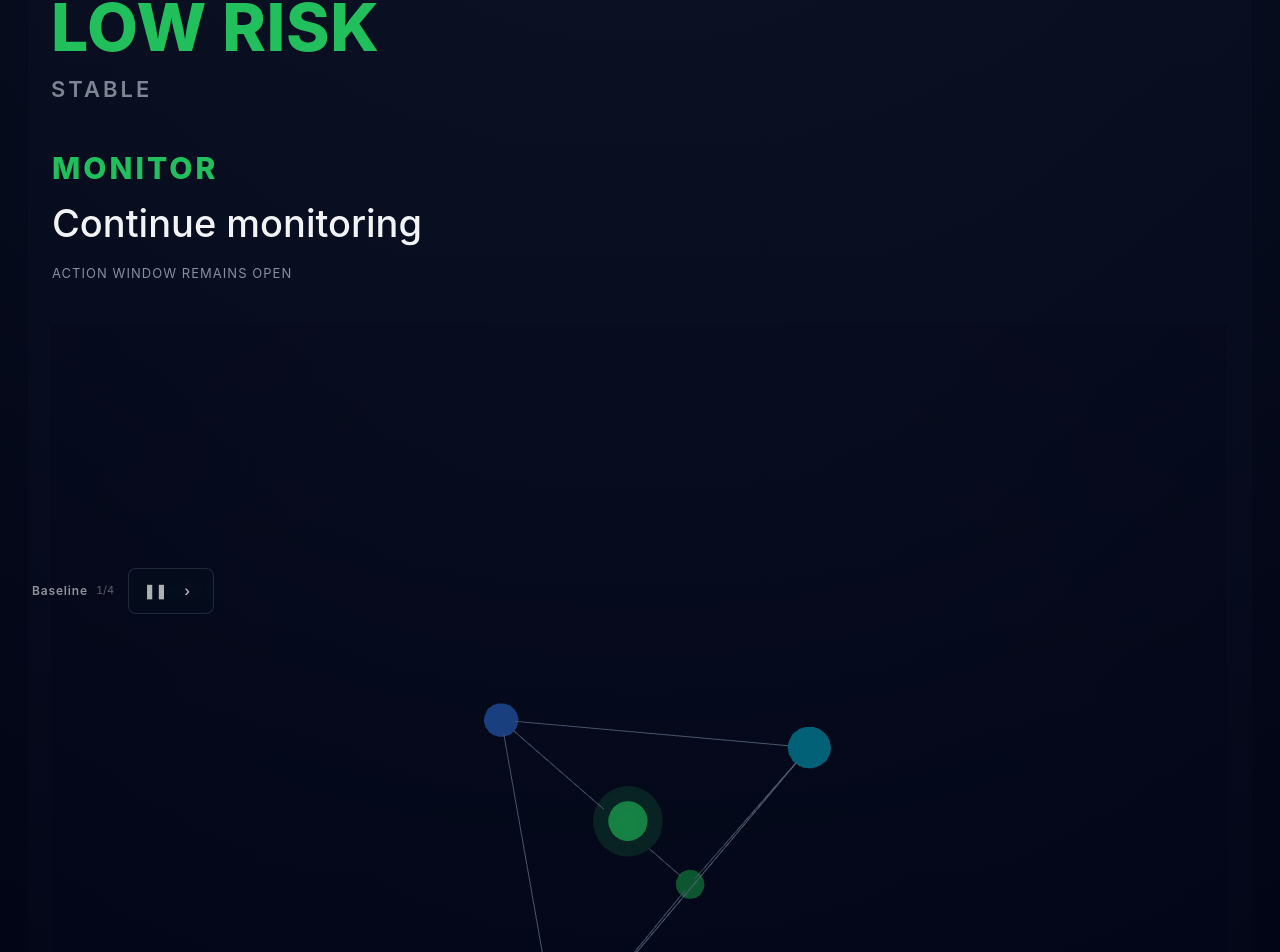
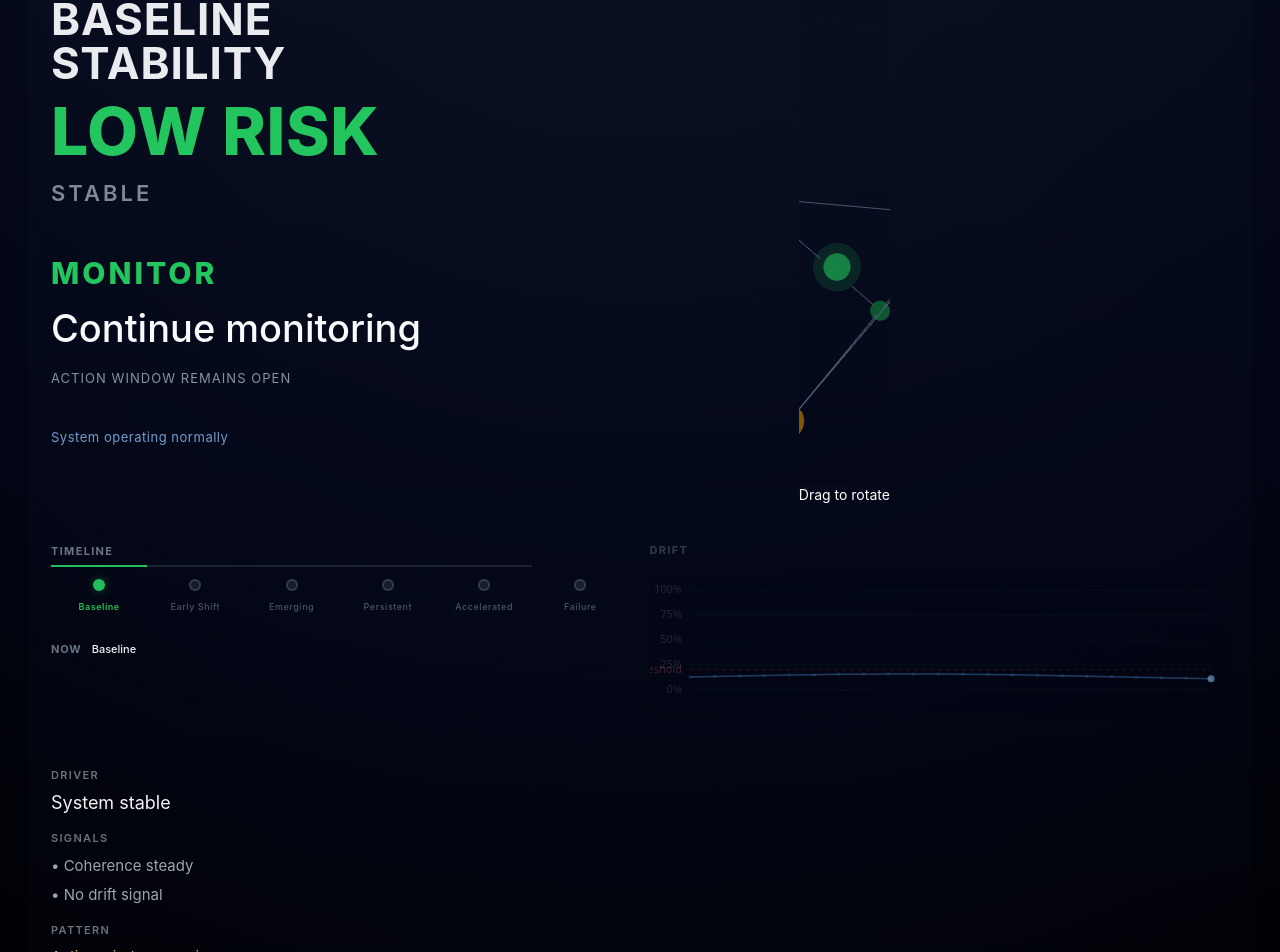
Before and after one commit to Neraium/neraium-core, a Next.js app in the folder frontend/: page / in a window 1280 px wide. Shown: the part 156-1108 px from the top of the page. Built offline with nearby package versions, Linux system fonts and the light colour scheme.

Commit message:
Upgrade Decision UI layout to hero split + improve tetrahedron authority

```diff
--- a/frontend/components/DecisionUI.tsx
+++ b/frontend/components/DecisionUI.tsx
@@ -14,6 +14,7 @@ interface DecisionUIProps {
   error?: string | null
   narrative?: string
   meaningLine?: string | null
+  isAutoPlay?: boolean
 }
 
 function inferImpactWindow(state: DecisionUIState): string {
@@ -28,7 +29,7 @@ function inferImpactWindow(state: DecisionUIState): string {
   return 'Action window: open'
 }
 
-export default function DecisionUI({ state, isLoading = false, error = null, narrative, meaningLine }: DecisionUIProps) {
+export default function DecisionUI({ state, isLoading = false, error = null, narrative, meaningLine, isAutoPlay }: DecisionUIProps) {
   if (error) {
     return <div style={styles.root}><div style={styles.simpleText}>Unable to load: {error}</div></div>
   }
@@ -38,9 +39,12 @@ export default function DecisionUI({ state, isLoading = false, error = null, nar
   }
 
   const impactWindow = inferImpactWindow(state)
-  const isEmergingMoment = Boolean(meaningLine) && state.statusHeader.degradationStage !== DegradationStage.FAILURE_APPROACH
   const severityTone = state.tetrahedron.severityScalar
   const ambientDim = 1 - severityTone * 0.13
+  const isChartMinimal = isAutoPlay && (
+    state.statusHeader.degradationStage === DegradationStage.BASELINE ||
+    state.statusHeader.degradationStage === DegradationStage.EARLY_SHIFT
+  )
 
   return (
     <div style={styles.root}>
@@ -50,52 +54,67 @@ export default function DecisionUI({ state, isLoading = false, error = null, nar
           background: `linear-gradient(180deg, rgba(15,23,42,${0.26 + severityTone * 0.12}) 0%, rgba(2,6,23,${0.13 + severityTone * 0.16}) 100%)`,
         }}
       >
-        {narrative && <div style={{ ...styles.narrative, opacity: ambientDim }}>{narrative}</div>}
+        {/* Top narrative */}
+        {narrative && <div style={styles.narrative}>{narrative}</div>}
 
-        <div style={{ opacity: ambientDim, transition: 'opacity 0.62s ease' }}>
+        {/* Hero split */}
+        <div style={styles.heroSplit}>
+          {/* Left: status + action + meaning */}
+          <div style={styles.leftColumn}>
             <StatusHeader status={state.statusHeader} />
+            <div style={{ marginTop: '8px' }}>
+              <ActionPanel action={state.actionPanel} impactWindow={impactWindow} />
+            </div>
+            {meaningLine && <div style={styles.meaningLine}>{meaningLine}</div>}
           </div>
 
-        <div style={{ opacity: ambientDim, transition: 'opacity 0.62s ease', marginLeft: '1px' }}>
-          <ActionPanel action={state.actionPanel} impactWindow={impactWindow} />
+          {/* Right: tetrahedron large and vertically centered */}
+          <div style={styles.rightColumn}>
+            <EnhancedTetrahedronViz tetrahedronState={state.tetrahedron} isInteractive={true} />
+          </div>
         </div>
 
-        {isEmergingMoment && <div style={{ ...styles.meaningLine, opacity: 0.9 * ambientDim }}>{meaningLine}</div>}
-
-        <div style={styles.heroSection}>
-          <EnhancedTetrahedronViz tetrahedronState={state.tetrahedron} isInteractive={true} />
+        {/* Bottom support band: timeline + drift */}
+        <div style={{ ...styles.supportBand, opacity: ambientDim, transition: 'opacity 0.62s ease' }}>
+          <div style={styles.supportItem}>
+            <SystemTimeline timeline={state.timeline} />
+          </div>
+          <div style={styles.supportItem}>
+            {state.driftChart.dataPoints.length > 0 ? (
+              <DriftChart chart={state.driftChart} minimal={isChartMinimal} />
+            ) : (
+              <div style={styles.simpleText}>No drift data</div>
+            )}
+          </div>
         </div>
 
-        <div style={{ ...styles.contextGrid, opacity: ambientDim, transition: 'opacity 0.62s ease' }}>
-          <SystemTimeline timeline={state.timeline} />
-          {state.driftChart.dataPoints.length > 0 ? <DriftChart chart={state.driftChart} /> : <div style={styles.simpleText}>No drift data</div>}
-        </div>
-
-        <div style={{ opacity: ambientDim, transition: 'opacity 0.62s ease', marginLeft: '2px' }}>
+        {/* Lower-left trace panel */}
+        <div style={{ ...styles.traceRow, opacity: ambientDim, transition: 'opacity 0.62s ease' }}>
+          <div style={styles.tracePanel}>
             <DecisionTrace trace={state.decisionTrace} />
           </div>
-
-        <div style={{ ...styles.footer, opacity: 0.75 * ambientDim }}>
+          <div style={styles.footer}>
             {new Date(state.timestamp).toLocaleString(undefined, {
               month: 'short', day: 'numeric', hour: '2-digit', minute: '2-digit', second: '2-digit', hour12: false,
             })}
           </div>
         </div>
       </div>
+    </div>
   )
 }
 
-const styles = {
+const styles: Record<string, React.CSSProperties> = {
   root: {
     minHeight: '100vh',
-    padding: '22px 28px 80px',
+    padding: '22px 28px 28px',
     background: 'radial-gradient(circle at 50% -10%, #0b1222 0%, #020617 58%, #000 100%)',
     fontFamily: "-apple-system, BlinkMacSystemFont, 'Segoe UI', 'Roboto', sans-serif",
   },
   surface: {
     display: 'flex',
-    flexDirection: 'column' as const,
-    gap: '25px',
+    flexDirection: 'column',
+    gap: '18px',
     maxWidth: '1480px',
     margin: '0 auto',
     padding: '21px 25px 0 23px',
@@ -106,33 +125,63 @@ const styles = {
     fontSize: '12px',
     letterSpacing: '0.08em',
     color: 'rgba(203, 213, 225, 0.65)',
-    textTransform: 'uppercase' as const,
+    textTransform: 'uppercase',
     transition: 'opacity 0.62s ease',
+  },
+  heroSplit: {
+    display: 'grid',
+    gridTemplateColumns: 'minmax(320px, 1fr) 2fr',
+    gap: '28px',
+    alignItems: 'center',
+    minHeight: '0',
+  },
+  leftColumn: {
+    display: 'flex',
+    flexDirection: 'column',
+    gap: '18px',
+    paddingTop: '8px',
+  },
+  rightColumn: {
+    display: 'flex',
+    alignItems: 'center',
+    justifyContent: 'center',
+    minHeight: '0',
   },
   meaningLine: {
     fontSize: '13px',
     color: 'rgba(147, 197, 253, 0.78)',
     letterSpacing: '0.04em',
-    marginTop: '-7px',
+    marginTop: '4px',
     transition: 'opacity 0.62s ease',
   },
-  heroSection: {
-    minHeight: '740px',
-    transition: 'all 0.8s cubic-bezier(0.22, 1, 0.36, 1)',
-  },
-  contextGrid: {
+  supportBand: {
     display: 'grid',
     gridTemplateColumns: '1fr 1fr',
     gap: '21px',
+    paddingTop: '4px',
+  },
+  supportItem: {
+    minWidth: 0,
+  },
+  traceRow: {
+    display: 'grid',
+    gridTemplateColumns: 'minmax(320px, 1fr) 2fr',
+    gap: '28px',
+    alignItems: 'end',
+    paddingBottom: '12px',
+  },
+  tracePanel: {
+    paddingTop: '4px',
   },
   footer: {
     fontSize: '11px',
     color: 'rgba(203,213,225,0.34)',
     letterSpacing: '0.08em',
-    textAlign: 'right' as const,
+    textAlign: 'right',
     fontVariantNumeric: 'tabular-nums',
     paddingBottom: '8px',
     transition: 'opacity 0.62s ease',
+    alignSelf: 'end',
   },
   simpleText: {
     color: 'rgba(226, 232, 240, 0.62)',
--- a/frontend/components/DecisionUIDemo.tsx
+++ b/frontend/components/DecisionUIDemo.tsx
@@ -63,6 +63,13 @@ function interpolateStates(from: DecisionUIState, to: DecisionUIState, t: number
   }
 }
 
+const MEANING_LINES: Record<string, string> = {
+  Baseline: 'System operating normally',
+  'Early Shift': 'Change detected',
+  Emerging: 'Detected before failure conditions',
+  Critical: 'Failure imminent',
+}
+
 export default function DecisionUIDemo() {
   const [scenarioIndex, setScenarioIndex] = useState(0)
   const [displayedScenarioIndex, setDisplayedScenarioIndex] = useState(0)
@@ -70,20 +77,33 @@ export default function DecisionUIDemo() {
   const [fromScenarioIndex, setFromScenarioIndex] = useState(0)
   const [transitionStart, setTransitionStart] = useState<number | null>(null)
   const [progress, setProgress] = useState(1)
+  const [controlsHovered, setControlsHovered] = useState(false)
+  const [dimControls, setDimControls] = useState(false)
 
   const scenario = DEMO_SCENARIOS[scenarioIndex]
   const displayedScenario = DEMO_SCENARIOS[displayedScenarioIndex]
 
   useEffect(() => {
+    if (!isAutoPlay) {
+      setDimControls(false)
+      return
+    }
+    const t = setTimeout(() => setDimControls(true), 3000)
+    return () => clearTimeout(t)
+  }, [isAutoPlay, scenarioIndex])
+
+  useEffect(() => {
     if (!isAutoPlay) return
-
+    if (scenarioIndex >= DEMO_SCENARIOS.length - 1) {
+      setIsAutoPlay(false)
+      return
+    }
     const timer = setTimeout(() => {
       setFromScenarioIndex(scenarioIndex)
-      setScenarioIndex((prev) => (prev + 1) % DEMO_SCENARIOS.length)
+      setScenarioIndex((prev) => prev + 1)
       setTransitionStart(performance.now())
       setProgress(0)
     }, scenario.durationMs)
-
     return () => clearTimeout(timer)
   }, [isAutoPlay, scenarioIndex, scenario.durationMs])
 
@@ -112,13 +132,22 @@ export default function DecisionUIDemo() {
     return interpolateStates(DEMO_SCENARIOS[fromScenarioIndex].state, scenario.state, progress)
   }, [scenario, scenarioIndex, fromScenarioIndex, progress])
 
-  const meaningLine = displayedScenario.name === 'Emerging' ? 'Detected before failure conditions' : null
+  const meaningLine = MEANING_LINES[displayedScenario.name] || null
 
   return (
     <div style={styles.container}>
-      <DecisionUI state={uiState} narrative={displayedScenario.narrative} meaningLine={meaningLine} />
+      <DecisionUI state={uiState} narrative={displayedScenario.narrative} meaningLine={meaningLine} isAutoPlay={isAutoPlay} />
 
-      <div style={styles.controls}>
+      <div
+        style={{
+          ...styles.controls,
+          opacity: isAutoPlay ? 0 : dimControls && !controlsHovered ? 0.18 : 1,
+          pointerEvents: isAutoPlay ? 'none' : 'auto',
+          transition: 'opacity 1s ease',
+        }}
+        onMouseEnter={() => setControlsHovered(true)}
+        onMouseLeave={() => setControlsHovered(false)}
+      >
         <div style={styles.controlsContent}>
           <div style={styles.status}>
             <span style={styles.label}>{displayedScenario.name}</span>
@@ -163,6 +192,22 @@ export default function DecisionUIDemo() {
                 ›
               </button>
             )}
+
+            {scenarioIndex === DEMO_SCENARIOS.length - 1 && !isAutoPlay && (
+              <button
+                onClick={() => {
+                  setFromScenarioIndex(scenarioIndex)
+                  setScenarioIndex(0)
+                  setTransitionStart(performance.now())
+                  setProgress(0)
+                  setIsAutoPlay(true)
+                }}
+                style={styles.button}
+                title="Replay"
+              >
+                ↻
+              </button>
+            )}
           </div>
         </div>
       </div>
@@ -170,10 +215,10 @@ export default function DecisionUIDemo() {
   )
 }
 
-const styles = {
-  container: { position: 'relative' as const },
+const styles: Record<string, React.CSSProperties> = {
+  container: { position: 'relative' },
   controls: {
-    position: 'fixed' as const,
+    position: 'fixed',
     bottom: '30px',
     left: '32px',
     zIndex: 100,
--- a/frontend/components/DriftChart.tsx
+++ b/frontend/components/DriftChart.tsx
@@ -5,9 +5,10 @@ import { useEffect, useRef } from 'react'
 
 interface DriftChartProps {
   chart: DriftChartType
+  minimal?: boolean
 }
 
-export default function DriftChart({ chart }: DriftChartProps) {
+export default function DriftChart({ chart, minimal = false }: DriftChartProps) {
   const canvasRef = useRef<HTMLCanvasElement>(null)
 
   useEffect(() => {
@@ -24,14 +25,16 @@ export default function DriftChart({ chart }: DriftChartProps) {
     canvas.height = height * window.devicePixelRatio
     ctx.scale(window.devicePixelRatio, window.devicePixelRatio)
 
-    ctx.fillStyle = 'rgba(2, 6, 23, 0.28)'
+    const m = minimal ? 0.35 : 1
+
+    ctx.fillStyle = `rgba(2, 6, 23, ${0.28 * m})`
     ctx.fillRect(0, 0, width, height)
 
     const padding = { top: 16, right: 16, bottom: 24, left: 40 }
     const chartWidth = width - padding.left - padding.right
     const chartHeight = height - padding.top - padding.bottom
 
-    ctx.strokeStyle = 'rgba(148, 163, 184, 0.14)'
+    ctx.strokeStyle = `rgba(148, 163, 184, ${0.14 * m})`
     ctx.lineWidth = 1
     for (let i = 0; i <= 4; i++) {
       const y = padding.top + (i * chartHeight) / 4
@@ -42,7 +45,7 @@ export default function DriftChart({ chart }: DriftChartProps) {
     }
 
     const thresholdY = padding.top + chartHeight * (1 - chart.detectionThreshold)
-    ctx.strokeStyle = 'rgba(239, 68, 68, 0.38)'
+    ctx.strokeStyle = `rgba(239, 68, 68, ${0.38 * m})`
     ctx.lineWidth = 1.5
     ctx.setLineDash([4, 4])
     ctx.beginPath()
@@ -52,8 +55,8 @@ export default function DriftChart({ chart }: DriftChartProps) {
     ctx.setLineDash([])
 
     if (chart.dataPoints.length > 1) {
-      ctx.strokeStyle = '#60a5fa'
-      ctx.lineWidth = 2
+      ctx.strokeStyle = minimal ? 'rgba(96, 165, 250, 0.35)' : '#60a5fa'
+      ctx.lineWidth = minimal ? 1.5 : 2
       ctx.beginPath()
       chart.dataPoints.forEach((point, idx) => {
         const x = padding.left + (idx / (chart.dataPoints.length - 1)) * chartWidth
@@ -69,13 +72,15 @@ export default function DriftChart({ chart }: DriftChartProps) {
       const y = padding.top + chartHeight * (1 - point.driftScore)
       const isCurrentFrame = idx === chart.currentFrameIdx
 
-      ctx.fillStyle = isCurrentFrame ? '#93c5fd' : 'rgba(96, 165, 250, 0.34)'
+      ctx.fillStyle = isCurrentFrame
+        ? (minimal ? 'rgba(147, 197, 253, 0.55)' : '#93c5fd')
+        : `rgba(96, 165, 250, ${0.34 * m})`
       ctx.beginPath()
       ctx.arc(x, y, isCurrentFrame ? 3.5 : 2, 0, Math.PI * 2)
       ctx.fill()
     })
 
-    ctx.fillStyle = 'rgba(203, 213, 225, 0.45)'
+    ctx.fillStyle = `rgba(203, 213, 225, ${0.45 * m})`
     ctx.font = '11px system-ui, -apple-system, sans-serif'
     ctx.textAlign = 'right'
     ctx.textBaseline = 'middle'
@@ -86,21 +91,22 @@ export default function DriftChart({ chart }: DriftChartProps) {
       ctx.fillText((value * 100).toFixed(0) + '%', padding.left - 8, y)
     }
 
-    ctx.fillStyle = 'rgba(248, 113, 113, 0.74)'
+    ctx.fillStyle = `rgba(248, 113, 113, ${0.74 * m})`
     ctx.fillText('Threshold', padding.left - 8, thresholdY)
-  }, [chart])
+  }, [chart, minimal])
 
   const currentDrift = chart.dataPoints[chart.currentFrameIdx]?.driftScore ?? 0
   const maxDrift = Math.max(...chart.dataPoints.map((p) => p.driftScore), 0)
 
   return (
     <div style={styles.container}>
-      <div style={styles.label}>Drift</div>
+      <div style={{ ...styles.label, opacity: minimal ? 0.45 : 1 }}>Drift</div>
 
       <div style={styles.chartContainer}>
         <canvas ref={canvasRef} style={styles.canvas} />
       </div>
 
+      {!minimal && (
         <div style={styles.statsRow}>
           <div style={styles.stat}>
             <span style={styles.statLabel}>Current</span>
@@ -115,14 +121,15 @@ export default function DriftChart({ chart }: DriftChartProps) {
             <span style={styles.statValue}>{chart.dataPoints.length}</span>
           </div>
         </div>
+      )}
     </div>
   )
 }
 
-const styles = {
+const styles: Record<string, React.CSSProperties> = {
   container: {
     display: 'flex',
-    flexDirection: 'column' as const,
+    flexDirection: 'column',
     gap: '15px',
     padding: '13px 0',
     transition: 'all 0.62s ease',
@@ -132,11 +139,12 @@ const styles = {
     fontWeight: '700',
     letterSpacing: '0.12em',
     color: 'rgba(203, 213, 225, 0.54)',
-    textTransform: 'uppercase' as const,
+    textTransform: 'uppercase',
+    transition: 'opacity 0.62s ease',
   },
   chartContainer: {
-    position: 'relative' as const,
-    height: '180px',
+    position: 'relative',
+    height: '140px',
     borderRadius: '10px',
     overflow: 'hidden',
   },
@@ -153,7 +161,7 @@ const styles = {
   },
   stat: {
     display: 'flex',
-    flexDirection: 'column' as const,
+    flexDirection: 'column',
     gap: '5px',
   },
   statLabel: {
@@ -161,7 +169,7 @@ const styles = {
     fontWeight: '700',
     letterSpacing: '0.12em',
     color: 'rgba(148, 163, 184, 0.66)',
-    textTransform: 'uppercase' as const,
+    textTransform: 'uppercase',
   },
   statValue: {
     fontSize: '13px',
--- a/frontend/components/EnhancedTetrahedronViz.tsx
+++ b/frontend/components/EnhancedTetrahedronViz.tsx
@@ -211,7 +211,7 @@ export default function EnhancedTetrahedronViz({ tetrahedronState, isInteractive
       <div
         ref={containerRef}
         className="w-full rounded-3xl border border-slate-800/35"
-        style={{ height: '810px', background: vignette }}
+        style={{ height: '560px', background: vignette }}
       />
       <div className="absolute bottom-6 right-6 text-xs text-slate-500 pointer-events-none">
         {isInteractive && 'Drag to rotate'}
```
Also changed, not shown: 1 other file (tests, documents, lock files or other folders). Lines whose indentation alone changed are shown as unchanged.
